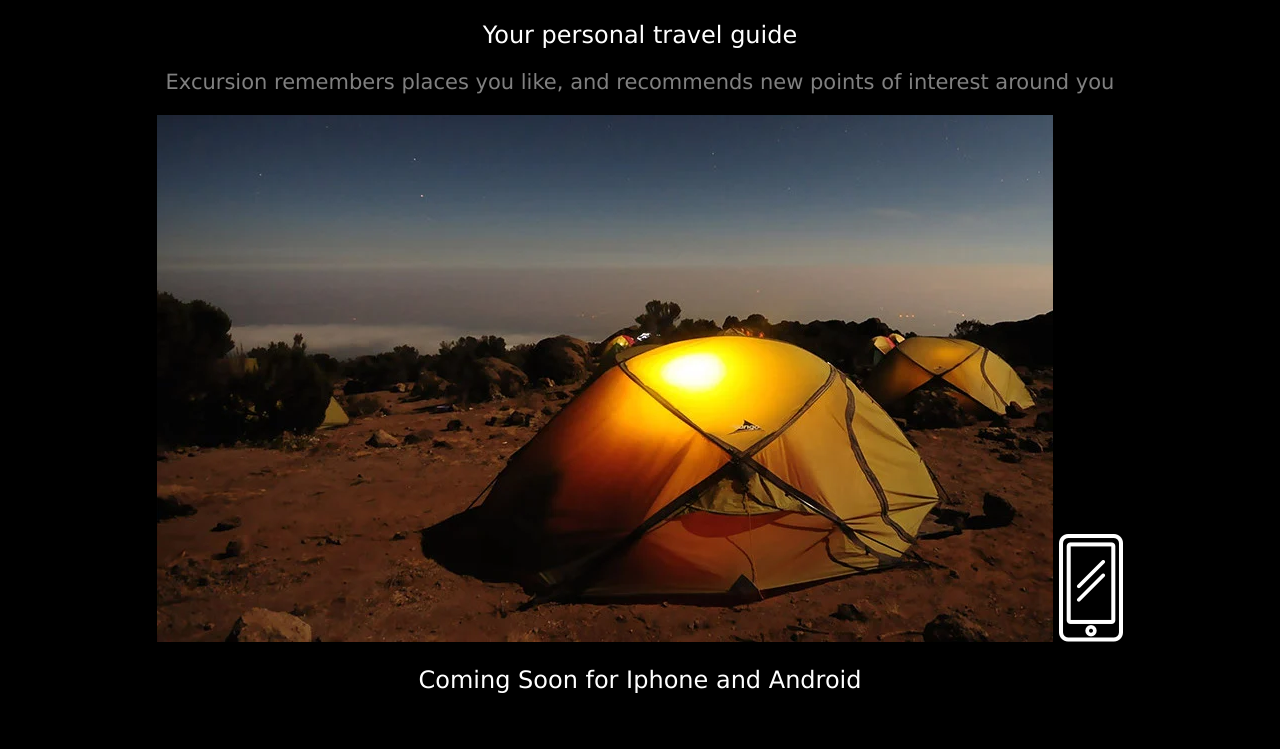
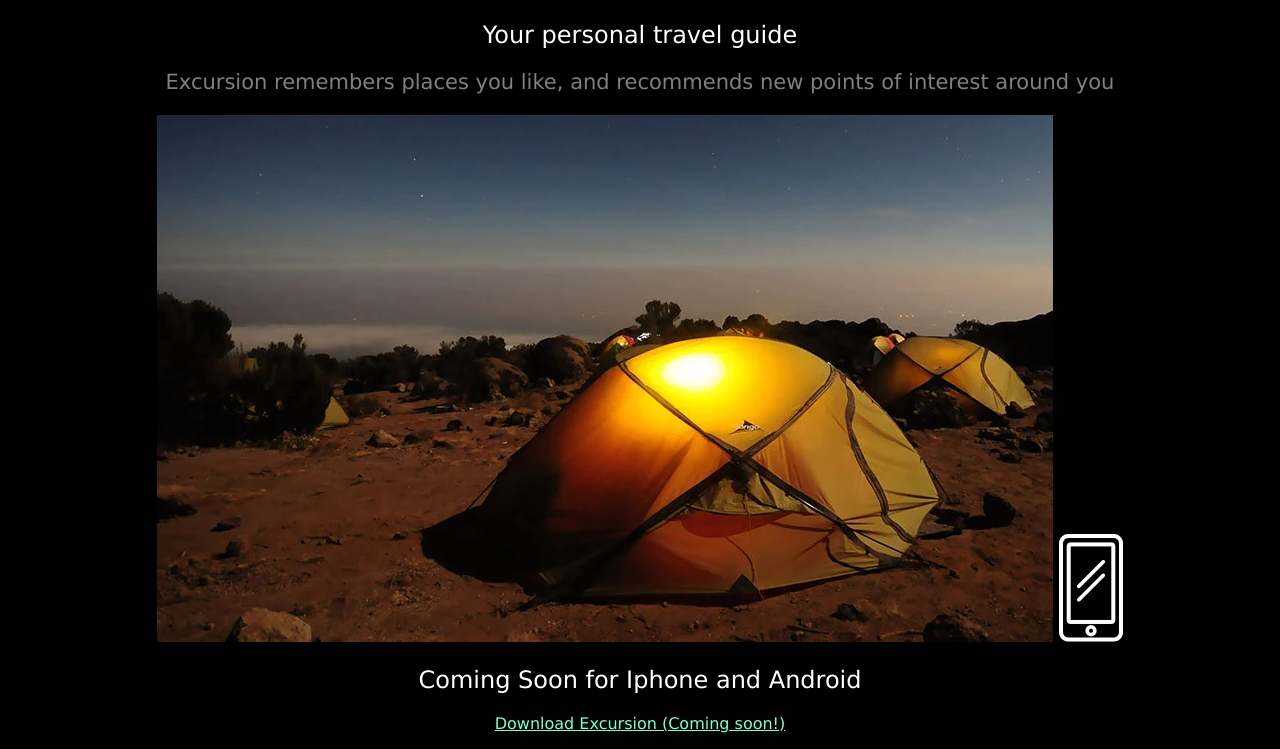
Before and after one commit to juanecheverry89/Excursion, a plain HTML site: page index.html in a window 1280 px wide. Shown: the part 313-1062 px from the top of the page. Before the commit the page ends 1027 px from the top, so only its background shows below. Drawn offline with Linux system fonts and the light colour scheme.

Commit message:
Added the final footer

```diff
--- a/index.html
+++ b/index.html
@@ -23,5 +23,6 @@
     <img src="resources/Images and videos/landscape.webp">
     <img src="./resources/Images and videos/phone.webp">
     <h2>Coming Soon for Iphone and Android</h2>
+    <p class="promote_download"> Download Excursion (Coming soon!)</p>
 </body>
 </html>
```
